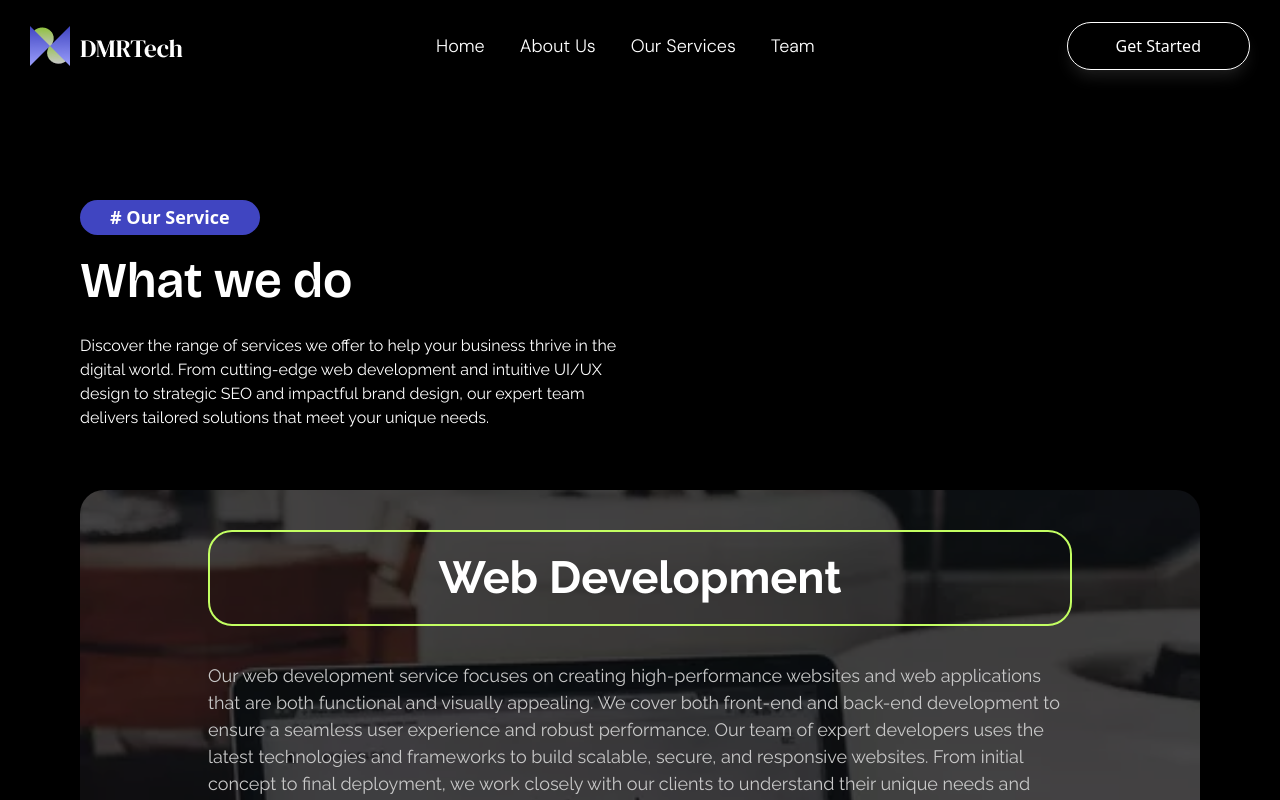
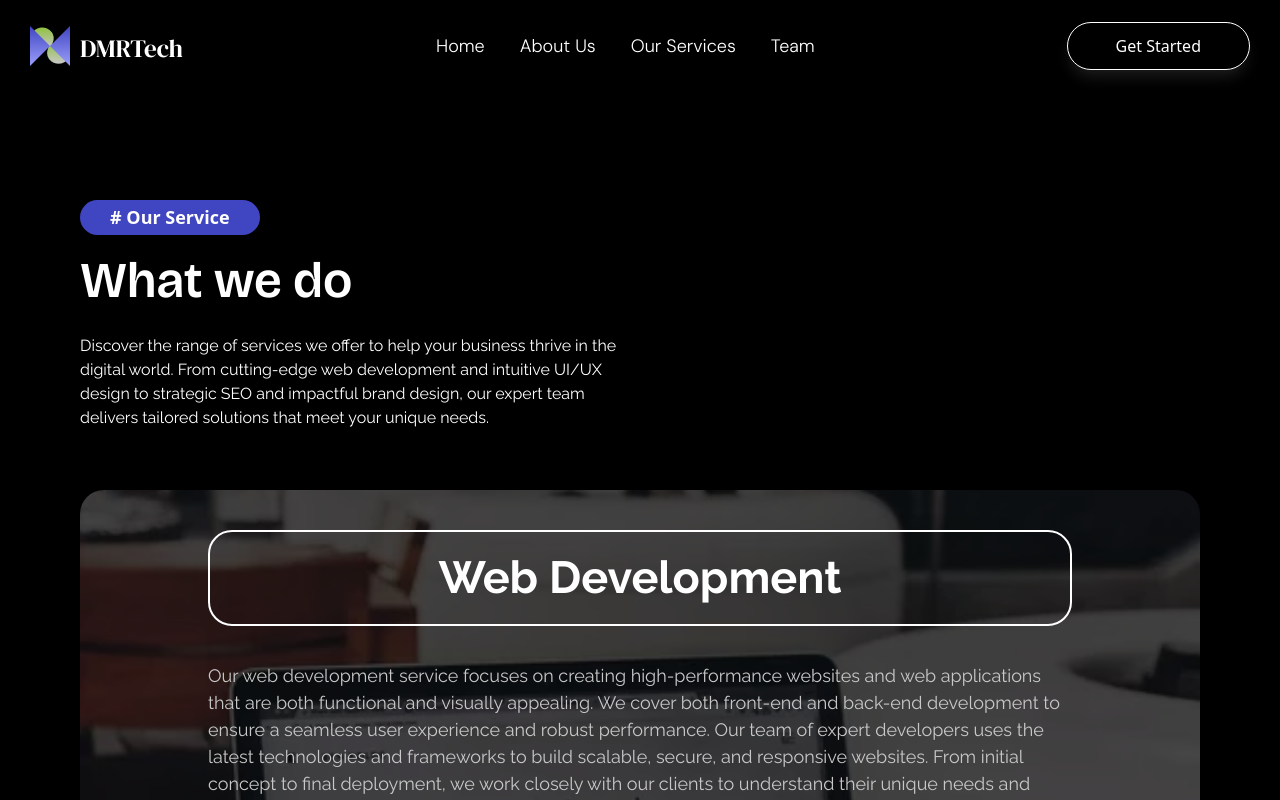
Before and after one commit to nurrizkiamalia/DMRTech, a Next.js app: page /ServiceCompany in a window 1280 px wide. Shown: the top 800 px of the page. Built offline with nearby package versions, Linux system fonts and the light colour scheme.

Commit message:
fix: button to pricing

```diff
--- a/app/About/components/AboutUs/AboutUsImg.tsx
+++ b/app/About/components/AboutUs/AboutUsImg.tsx
@@ -2,7 +2,7 @@
 
 import { useState } from "react"
 import Image from 'next/image'
-import image1 from '@/public/assets/team-img6.webp'
+import image1 from '@/public/assets/team-img5.webp'
 import image2 from '@/public/assets/team-img3.webp'
 
 const images = [
--- a/app/ServiceCompany/components/Pricing/Pricing.tsx
+++ b/app/ServiceCompany/components/Pricing/Pricing.tsx
@@ -6,7 +6,7 @@ const Pricing: React.FC = () => {
     return (
         <>
          <TwoContent className="!flex !flex-col !gap-5">
-                <div className="grid grid-cols-1 lg:grid-cols-2 gap-2 items-start">
+                <div className="grid grid-cols-1 lg:grid-cols-2 gap-2 items-start" id="pricing">
                     <SubTitle className="col-start-1 w-fit"># Pricing Plans</SubTitle>
                     <h2 className="col-start-1 xl:text-heading2 lg:text-heading3 text-pXXL font-dmBricolage font-semibold md:b-5 mb-2">Perfect price for high-quality design</h2>
                     <p className="col-start-1 font-raleway text-pL">Explore our flexible pricing plans designed to suit businesses of all sizes. Choose the plan that fits your needs and let us help you achieve your digital goals.  </p>
--- a/app/ServiceCompany/components/ServiceDescription/ServiceDetails.tsx
+++ b/app/ServiceCompany/components/ServiceDescription/ServiceDetails.tsx
@@ -46,7 +46,7 @@ const ServiceDetails: React.FC = () => {
               </div>
               <div className="z-10 py-10 relative w-full h-full flex flex-col items-center justify-start">
                 <div className="font-raleway text-left px-4 max-w-4xl flex flex-col gap-5">
-                  <h3 className="text-white text-center text-pXL md:text-pXXL xl:text-heading3 font-bold mb-4 border-2 p-3 rounded-3xl border-dspLimeGreen w-full">
+                  <h3 className="text-white text-center text-pXL md:text-pXXL xl:text-heading3 font-bold mb-4 border-2 p-3 rounded-3xl border-dspWhite w-full">
                     {item.service}
                   </h3>
                   <p className="text-pMd md:text-pLg text-dspLightGray mb-4">
--- a/components/Header/MainHeader/index.tsx
+++ b/components/Header/MainHeader/index.tsx
@@ -1,3 +1,4 @@
+import Link from "next/link"
 import { Logo } from "../Logo"
 import NavList from "../NavList"
 import ResponsiveHeader from "../ResponsiveHeader"
@@ -11,7 +12,7 @@ const MainHeader: React.FC = () =>{
                         <Logo />
                     </div>
                     <NavList className=" hidden xl:flex justify-self-center gap-[35px] items-center justify-center " />
-                    <button className="hidden xl:block justify-self-end py-[11px] px-12 border-white border-[1px] rounded-3xl shadow-lg shadow-dspGray hover:scale-105 transition-all ease ">Get Started</button>
+                    <Link href='/ServiceCompany/#pricing' className="hidden xl:block justify-self-end py-[11px] px-12 border-white border-[1px] rounded-3xl shadow-lg shadow-dspGray hover:scale-105 transition-all ease ">Get Started</Link>
                     <ResponsiveHeader className="xl:hidden flex" />
                 </div>
             </div>
```
